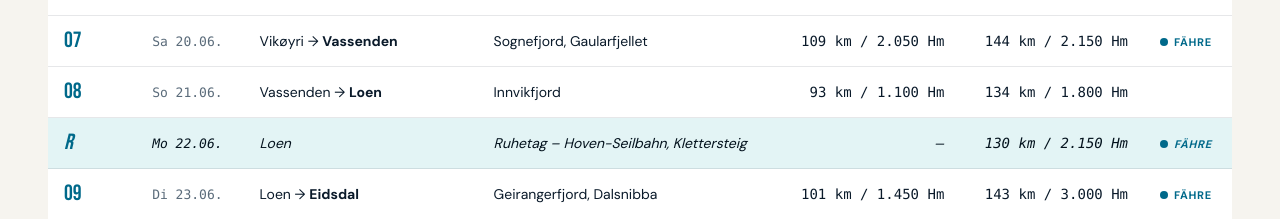
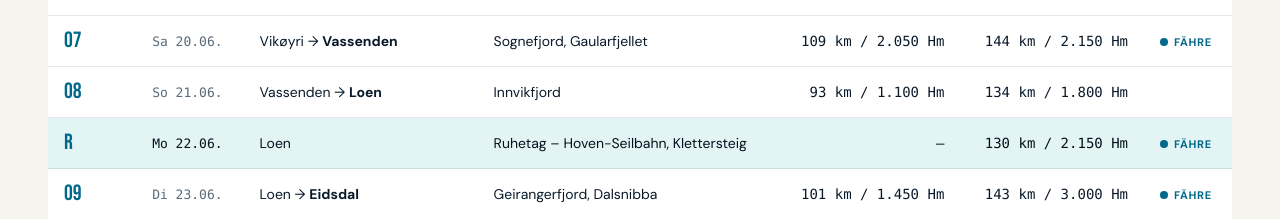
Before and after one commit to todofixme/touren, a React (Vite) app in the folder norwegen/: page /norwegen/tracks in a window 1280 px wide. Shown: the part 2726-2945 px from the top of the page. Built offline with nearby package versions, Linux system fonts and the light colour scheme.

Commit message:
chore: change font-style of restday

```diff
--- a/norwegen/src/styles.css
+++ b/norwegen/src/styles.css
@@ -191,7 +191,7 @@ a { color: inherit; }
 .tracks-table thead th { background: var(--c-night); color: rgba(255,255,255,0.85); font-size: 11px; letter-spacing: 0.18em; text-transform: uppercase; font-weight: 700; padding: 14px 16px; text-align: left; }
 .tracks-table tbody td { padding: 14px 16px; border-top: 1px solid var(--line); font-size: 14px; color: var(--fg-1); vertical-align: middle; }
 .tracks-table tbody tr:hover { background: var(--c-paper); }
-.tracks-table tbody tr.rest td { background: rgba(100,194,200,0.18); color: var(--c-night); font-style: italic; }
+.tracks-table tbody tr.rest td { background: rgba(100,194,200,0.18); color: var(--c-night); }
 .tracks-table .n-cell { font-family: var(--font-display); font-size: 22px; color: var(--c-ocean-blue); line-height: 1; }
 .tracks-table .date-cell { font-family: var(--font-mono); font-size: 13px; color: var(--c-slate); white-space: nowrap; }
 .tracks-table .km-cell, .tracks-table .hm-cell { font-family: var(--font-mono); font-variant-numeric: tabular-nums; text-align: right; white-space: nowrap; }
```
